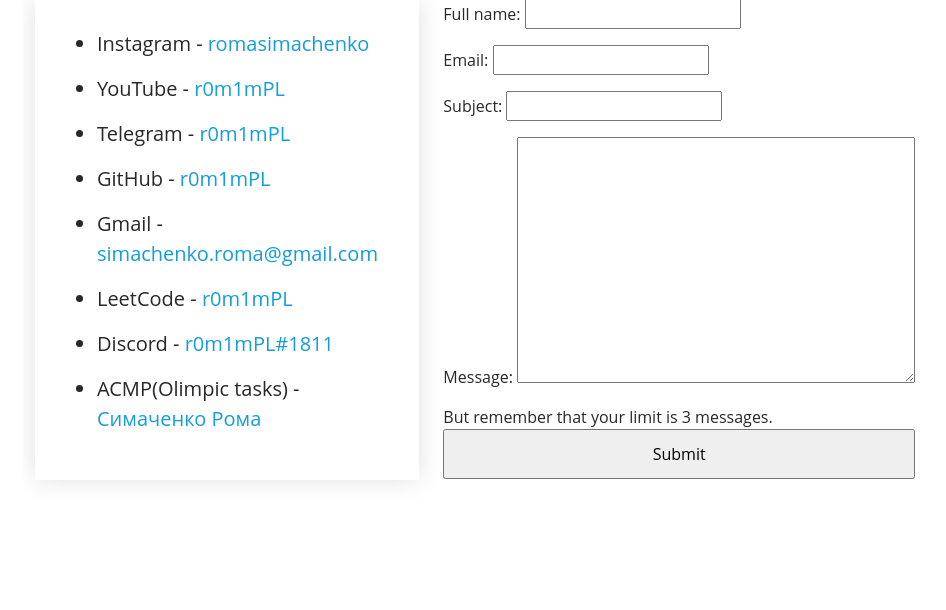
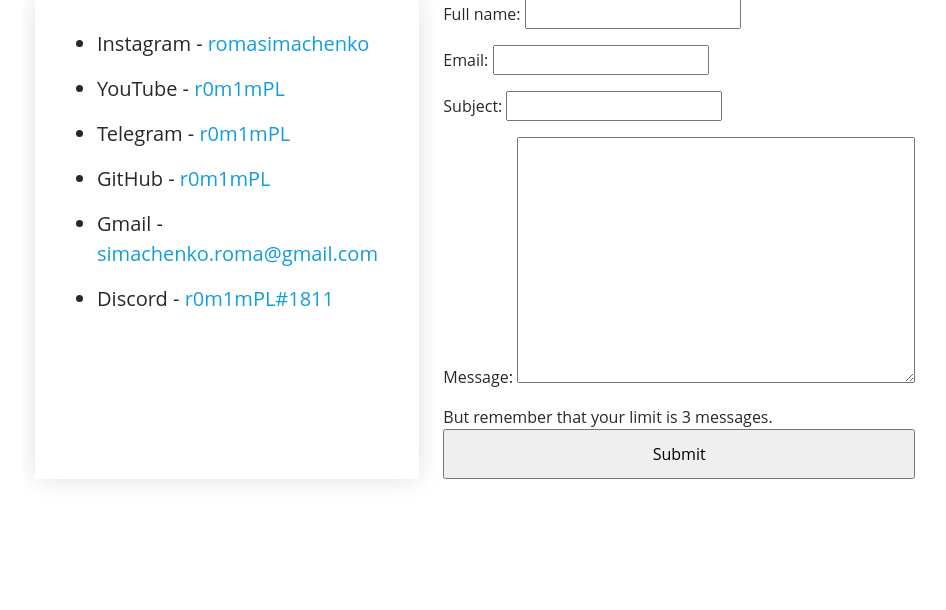
Before and after one commit to r0m1mPL/MyPortfolio, a Django app: page / in a window 1280 px wide. Shown: the part 2823-3433 px from the top of the page, without its empty margins (277-1223 px from the left). After the commit the page ends 3305 px from the top, so only its background shows below. Run offline with Django 3.2, Linux system fonts and the light colour scheme; some libraries are stand-ins or nearby versions.

Commit message:
Update contact.html

```diff
--- a/projects/templates/projects/include/contact.html
+++ b/projects/templates/projects/include/contact.html
@@ -32,12 +32,12 @@
               <li>GitHub - <a href="https://t.me/r0m1mPL" title="Гит Хаб" target="_blank"><span>r0m1mPL</span></a></li>
               <li>Gmail - <a href="mailto:simachenko.roma@gmail.com" title="Почта"
                   target="_blank"><span>simachenko.roma@gmail.com</span></a></li>
-              <li>LeetCode - <a href="https://leetcode.com/r0m1mPL/" title="Лит код"
-                  target="_blank"><span>r0m1mPL</span></a></li>
+              <!-- <li>LeetCode - <a href="https://leetcode.com/r0m1mPL/" title="Лит код"
+                  target="_blank"><span>r0m1mPL</span></a></li> -->
               <li>Discord - <a href="https://discord.gg/QbvVQMb6" title="Дискорд"
                   target="_blank"><span>r0m1mPL#1811</span></a></li>
-              <li>ACMP(Olimpic tasks) - <a href="https://acmp.ru/?main=user&id=312972" title="Олимпиадные Задачи"
-                  target="_blank"><span>Симаченко Рома</span></a></li>
+              <!-- <li>ACMP(Olimpic tasks) - <a href="https://acmp.ru/?main=user&id=312972" title="Олимпиадные Задачи"
+                  target="_blank"><span>Симаченко Рома</span></a></li> -->
             </ul>
           </div>
 
```
